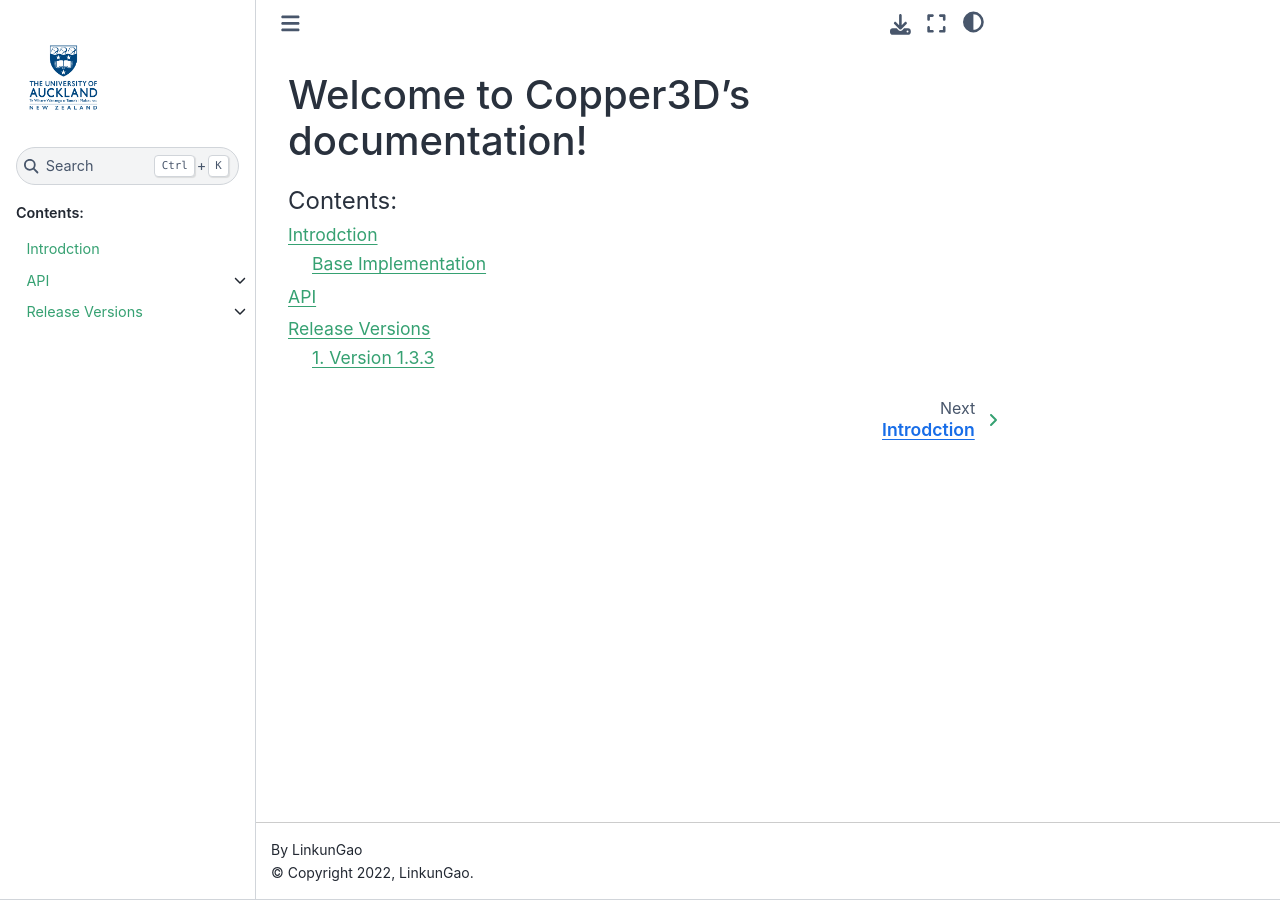
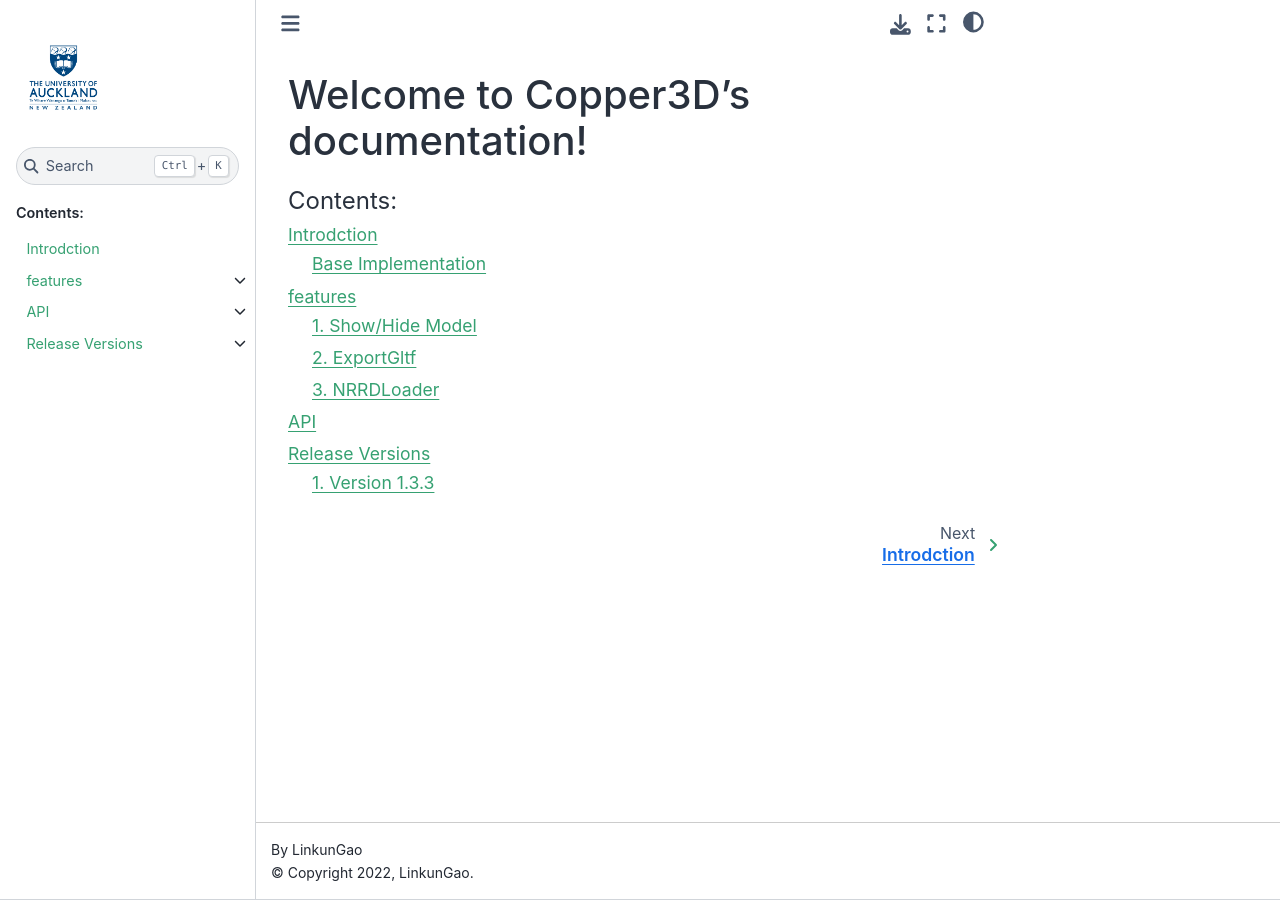
Before and after one commit to LinkunGao/GltfLoader-Plugin, a Sphinx documentation site: the page built from docs/source/index.rst, in a window 1280 px wide. Built offline with Sphinx 7.4.7 and the Sphinx Book theme 1.1.4, drawn with Linux system fonts in a browser that asks for light colours.

Commit message:
update docs

```diff
--- /dev/null
+++ b/docs/source/features/02_exportGltf.md
@@ -0,0 +1,5 @@
+# ExportGltf
+
+## Description
+
+## Usage
--- /dev/null
+++ b/docs/source/features/03_nrrdloader.md
@@ -0,0 +1,5 @@
+# NRRDLoader
+
+## Description
+
+## Usage
--- /dev/null
+++ b/docs/source/features/index.rst
@@ -0,0 +1,10 @@
+features
+==============
+
+.. toctree::
+    :maxdepth: 2
+    :numbered: 2
+
+    01_showModel
+    02_exportGltf
+    03_nrrdloader
--- a/docs/source/index.rst
+++ b/docs/source/index.rst
@@ -11,5 +11,6 @@ Welcome to Copper3D's documentation!
    :caption: Contents:
 
    Intro/index
+   features/index
    api/index
    release/index
```
Also changed, not shown: docs/source/Intro/index.md (+1 -1 lines), docs/source/features/01_showModel.md (added, +11 -0 lines).
